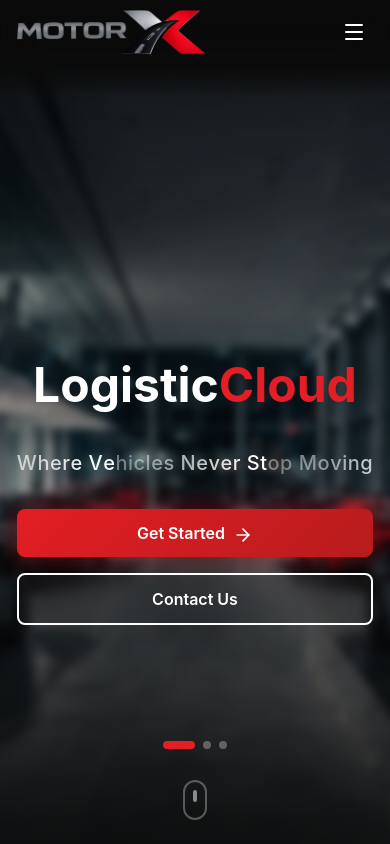
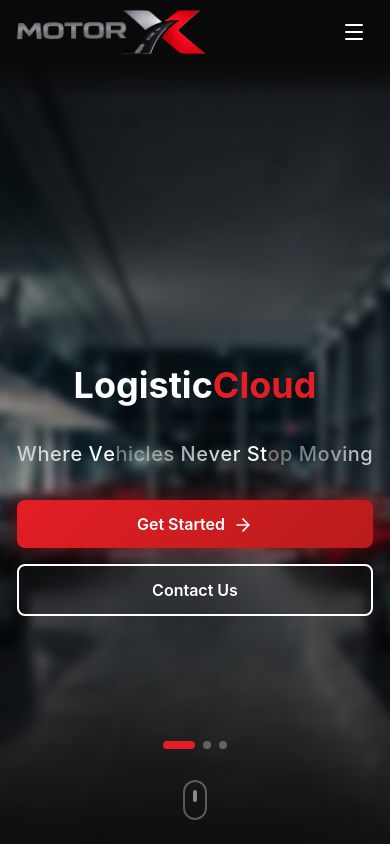
Before and after one commit to rhectoroc/motorx, a React (Vite) app: page / in a window 390 px wide. Shown: the top 844 px of the page. Built offline with nearby package versions, Linux system fonts and the light colour scheme.

Commit message:
optimizacion responsive

```diff
--- a/src/pages/Home.jsx
+++ b/src/pages/Home.jsx
@@ -221,7 +221,7 @@ function Home() {
 
                 {/* Hero Content */}
                 <div className="relative z-10 text-center px-4 max-w-5xl mx-auto">
-                    <h1 ref={titleRef} className="hero-title text-5xl md:text-7xl font-bold mb-6 leading-normal" dir="ltr">
+                    <h1 ref={titleRef} className="hero-title text-4xl md:text-6xl lg:text-7xl font-bold mb-6 leading-normal" dir="ltr">
                         {t('hero.title.logistics').split('').map((char, i) => (
                             <span key={i} className="hero-letter inline-block" style={{ display: 'inline-block' }}>
                                 {char === ' ' ? '\u00A0' : char}
@@ -309,7 +309,7 @@ function Home() {
                                     <div className="lg:w-1/2">
                                         <div className="relative video-container">
                                             {/* Video Background with Icon Overlay */}
-                                            <div className="w-80 h-64 md:w-96 md:h-64 mx-auto relative">
+                                            <div className="w-full max-w-[20rem] md:max-w-sm h-64 mx-auto relative">
                                                 <div className="absolute inset-0 bg-gradient-to-br from-motorx-red to-motorx-red-dark rounded-3xl rotate-6 blur-2xl opacity-30 animate-pulse"></div>
                                                 <div className="relative glass-card w-full h-full rounded-3xl overflow-hidden transform hover:scale-110 transition-transform duration-500">
                                                     {/* Video Background */}
@@ -342,10 +342,10 @@ function Home() {
                                             {/* Stats Badges - Conditional rendering */}
                                             {t(`services.${service.id}.stats`, { returnObjects: true }) && (
                                                 <>
-                                                    <div className="floating-stat absolute -top-8 -end-8 glass-card px-6 py-4 rounded-2xl animate-float">
+                                                    <div className="floating-stat scale-75 md:scale-100 absolute -top-8 -end-8 glass-card px-6 py-4 rounded-2xl animate-float">
                                                         <div className="text-lg font-bold text-motorx-red">{t(`services.${service.id}.stats.stat1`)}</div>
                                                     </div>
-                                                    <div className="floating-stat absolute -bottom-8 -start-8 glass-card px-6 py-4 rounded-2xl animate-float-delayed">
+                                                    <div className="floating-stat scale-75 md:scale-100 absolute -bottom-8 -start-8 glass-card px-6 py-4 rounded-2xl animate-float-delayed">
                                                         <div className="text-lg font-bold text-motorx-red">{t(`services.${service.id}.stats.stat2`)}</div>
                                                     </div>
                                                 </>
```
Also changed, not shown: public/favicon-v2.png (renamed from public/favicon.png).
